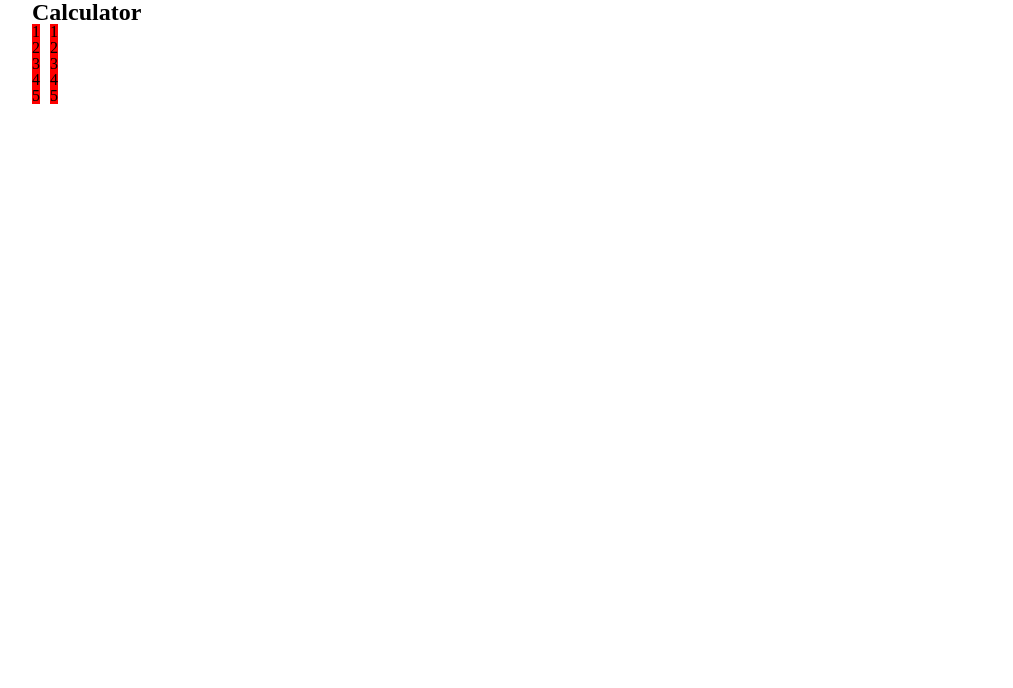
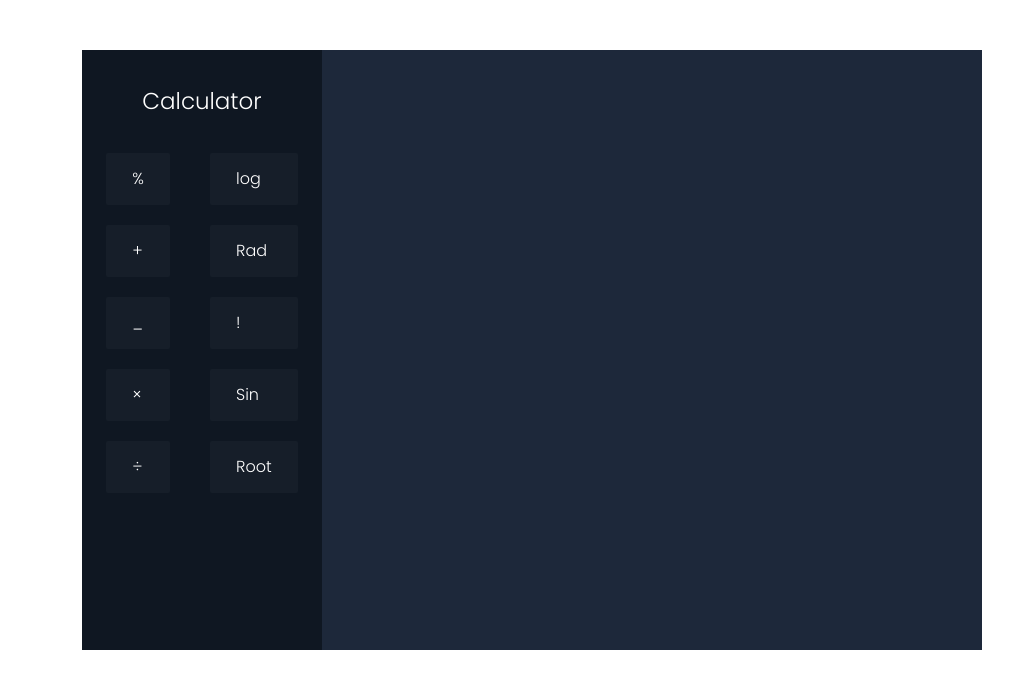
Before and after one commit to fulcain/calculator-app, a plain HTML site: page index.html in a window 1280 px wide. Shown: the whole page, without its empty margins (58-1071 px from the left). Drawn offline with Linux system fonts and the light colour scheme.

Commit message:
bakhsh chap ro style dadm

```diff
--- a/assets/css/style.css
+++ b/assets/css/style.css
@@ -1,16 +1,63 @@
+/* font family */
+  @import url('https://fonts.googleapis.com/css2?family=Noto+Sans+Arabic:wght@500&family=Poppins:wght@300&display=swap');
+
 .container{
-    margin: 0 auto;
-    width: 1100px;
+    margin: 50px auto;
+    width: 1000px;
+    height: 600px;
+    display: flex;
 }
 
 /* left div START*/
+
+#left-div {
+    width: 240px;
+    background-color:#0f1722;
+    height: 600px;
+    display: flex;
+    flex-direction: column;
+    align-items: center;
+    color: #fff;
+}
+
+#left-div h2 {
+    font-size: 23px;
+    font-weight: 400;
+    margin: 40px auto;
+    font-family: poppins;
+}
+
 .left-flex{
     display: flex;
     flex-direction: row;
     gap: 10px;
 }
+#left-column>div {
+    margin-right: 30px;
+}
+
 #left-column>div,
 #right-column>div{
-    background-color: red;
+    background-color: #161e29;
+    margin-bottom: 20px;
+    padding: 18px 26px;
+    border-radius: 2px;
+    font-family: poppins;
 }
+
+#right-column>div:hover , #left-column>div:hover {
+    transition: all 0.3s;
+    background-color: #818dff;
+}
+
 /* left div END*/
+
+/* right div START */
+
+#right-div {
+    background-color: #1d283a;
+    width: 660px;
+    height:600px;
+}
+
+/* right div END */
--- a/index.html
+++ b/index.html
@@ -3,14 +3,14 @@
 
 <head>
 
-    <!-- css -->
+    <!-- style css -->
     <link rel="stylesheet" href="assets/css/style.css">
     <!-- css reset -->
     <link rel="stylesheet" href="assets/css/css reset.css">
     <meta charset="UTF-8">
     <meta http-equiv="X-UA-Compatible" content="IE=edge">
     <meta name="viewport" content="width=device-width, initial-scale=1.0">
-    <title>Document</title>
+    <title>Calculator</title>
 </head>
 
 <body>
@@ -20,23 +20,22 @@
             <h2>Calculator</h2>
             <div class="left-flex">
                 <div id="left-column">
-                    <div>1</div>
-                    <div>2</div>
-                    <div>3</div>
-                    <div>4</div>
-                    <div>5</div>
+                    <div>%</div>
+                    <div>+</div>
+                    <div>_</div>
+                    <div>×</div>
+                    <div>÷</div>
                 </div>
                 <div id="right-column">
-                    <div>1</div>
-                    <div>2</div>
-                    <div>3</div>
-                    <div>4</div>
-                    <div>5</div>
+                    <div>log</div>
+                    <div>Rad</div>
+                    <div>!</div>
+                    <div>Sin</div>
+                    <div>Root</div>
                 </div>
             </div>
         </div>
         <div id="right-div">
-
         </div>
     </div>
 
```
Also changed, not shown: 1 other file.
